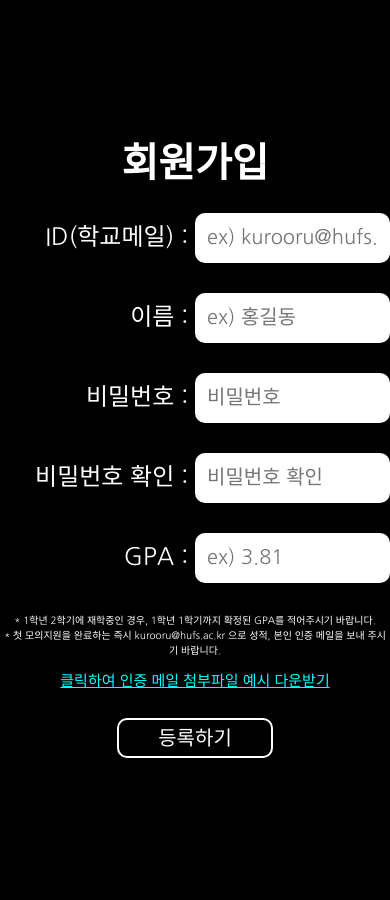
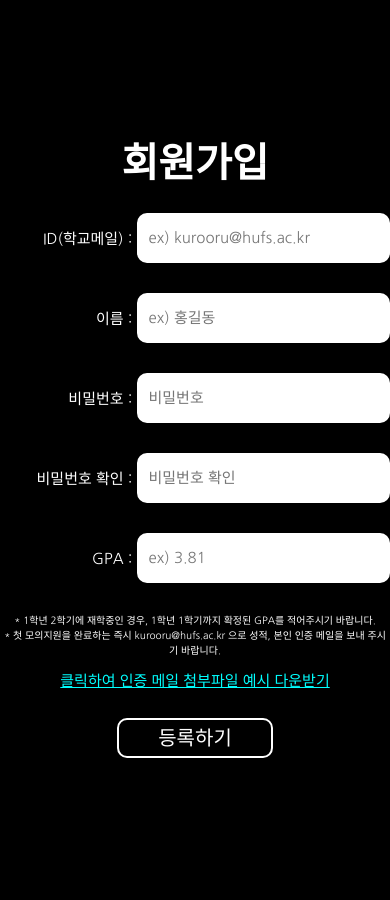
Before and after one commit to Yang-Min-Seok/Hufs_apply, a Flask app: page /signin in a window 390 px wide. Run offline with Flask 2, Linux system fonts and the light colour scheme.

Commit message:
Update info_res.css

```diff
--- a/static/css/Signin/info_res.css
+++ b/static/css/Signin/info_res.css
@@ -12,7 +12,7 @@
         width:100%;
     }
     #info .wrap form p{
-
+        font-size: 15px;
     }
     #info .wrap form p:nth-child(6){
         font-size:10px;
@@ -21,7 +21,8 @@
         font-size:10px;
     }
     #info .wrap form p input{
-
+        width:65%;
+        font-size: 15px;
     }
     #info .wrap form a{
         font-size:15px;
```
